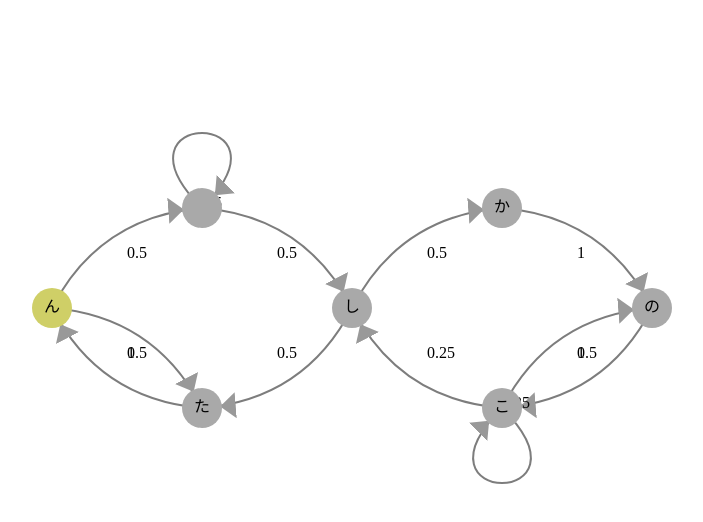
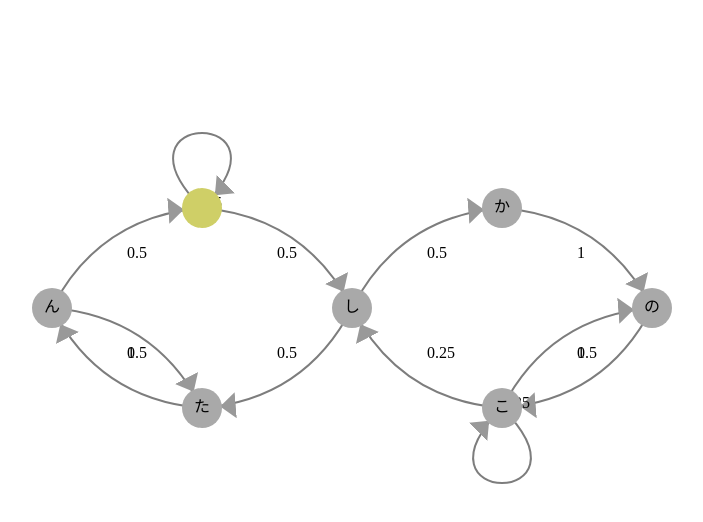
Before and after one commit to nyraa/shikanoko-markov-chain, a Next.js app: page / in a window 1280 px wide. Shown: the top 522 px of the page, without its empty margins (56-759 px from the left). Built offline with nearby package versions, Linux system fonts and the light colour scheme.

Commit message:
update empty duration

```diff
--- a/src/app/page.tsx
+++ b/src/app/page.tsx
@@ -12,7 +12,7 @@ export default function Page()
         new FSMState("ko", "こ", 1.33, 1.5, 550, 400),
         new FSMState("ta", "た", 2.46, 2.66, 250, 400),
         new FSMState("n", "ん", 2.66, 2.87, 100, 300),
-        new FSMState("empty", "", 3.08, 3.37, 250, 200)
+        new FSMState("empty", "", 3.08, 3.5, 250, 200)
     ];
 
     const links: FSMEdge[] = [
```
